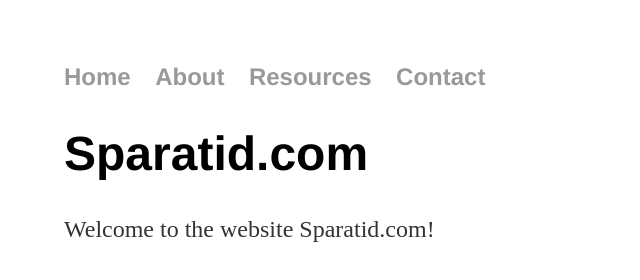
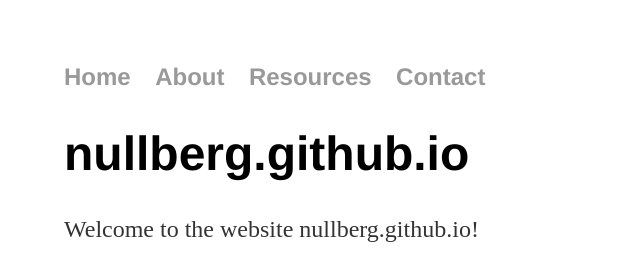
Before and after one commit to nullberg/mywebsite, a plain HTML site: page index.html in a window 1280 px wide. Shown: the whole page, without its empty margins (0-640 px from the left). Drawn offline with Linux system fonts and the light colour scheme.

Commit message:
change in index file

```diff
--- a/index.html
+++ b/index.html
@@ -17,10 +17,10 @@
     </nav>
     <div class="container">
       <div class="blurb">
-	<h1>Sparatid.com</h1>
+	<h1>nullberg.github.io</h1>
 
 
-	<p>Welcome to the website Sparatid.com!</p>
+	<p>Welcome to the website nullberg.github.io!</p>
 <!--
 	<figure id="profile_image">
 	  <p><img src="IKU_profile_image.jpg"
```
